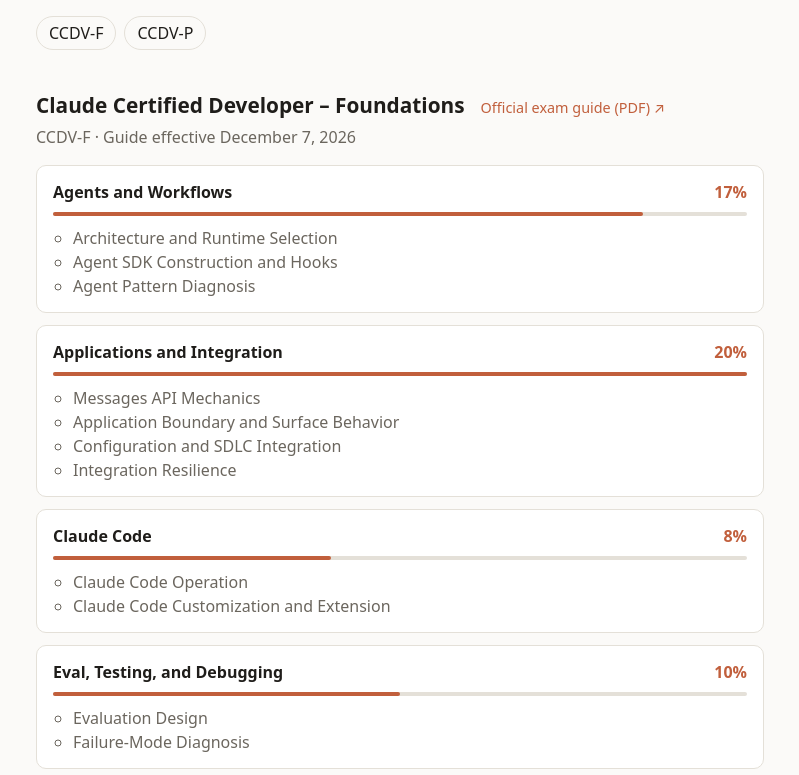
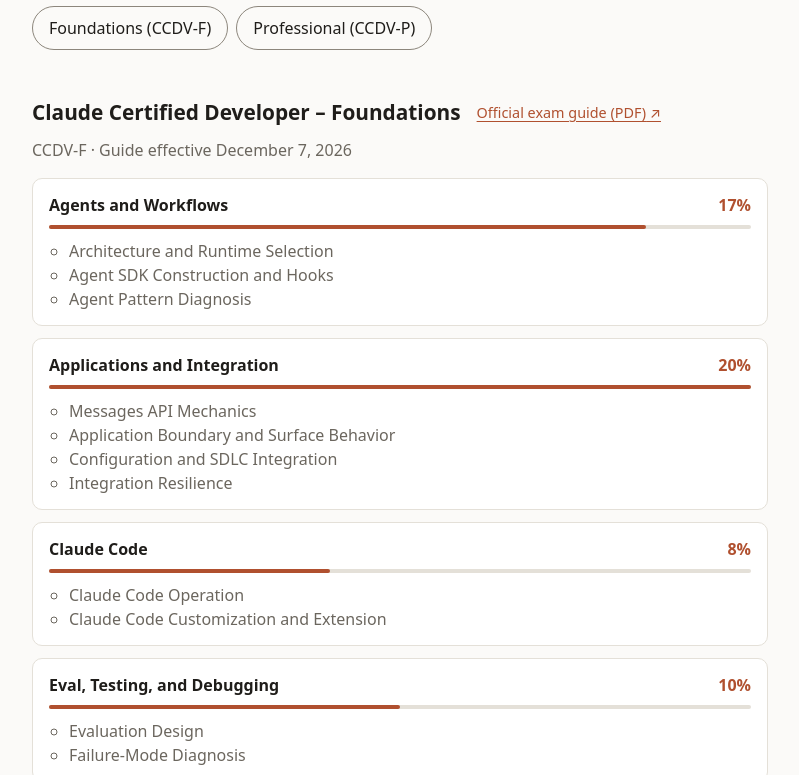
Before and after one commit to Nnouka/anthropic-exams-example, an Astro site: page / in a window 1280 px wide. Shown: the part 106-881 px from the top of the page, without its empty margins (240-1039 px from the left). Built offline with nearby package versions, Linux system fonts and the light colour scheme; Astro itself is replaced by a stand-in of ours.

```diff
--- a/src/data/exams.ts
+++ b/src/data/exams.ts
@@ -5,6 +5,7 @@ export type Domain = { name: string; weight: number; skills: string[] };
 export type Exam = {
   id: string;
   title: string;
+  short: string; // short name for navigation
   code: string;
   effective: string;
   guideUrl: string; // official exam guide PDF, linked from the Partner Academy certifications page
@@ -15,6 +16,7 @@ export const exams: Exam[] = [
   {
     id: 'foundations',
     title: 'Claude Certified Developer – Foundations',
+    short: 'Foundations',
     code: 'CCDV-F',
     effective: 'Guide effective December 7, 2026',
     guideUrl:
@@ -91,6 +93,7 @@ export const exams: Exam[] = [
   {
     id: 'professional',
     title: 'Claude Certified Developer – Professional',
+    short: 'Professional',
     code: 'CCDV-P',
     effective: 'Guide effective November 2026',
     guideUrl:
--- a/src/pages/index.astro
+++ b/src/pages/index.astro
@@ -10,39 +10,47 @@ const build = (process.env.GITHUB_SHA ?? 'local').slice(0, 7);
   <head>
     <meta charset="utf-8" />
     <meta name="viewport" content="width=device-width, initial-scale=1" />
+    <meta name="color-scheme" content="light dark" />
     <title>Claude Developer Exam Topics</title>
     <meta name="description" content="Topics on the Claude Certified Developer Foundations and Professional exams." />
   </head>
   <body>
+    <a class="skip" href="#main">Skip to exam topics</a>
+
     <header>
       <h1>Claude Developer Exam Topics</h1>
       <p class="lede">
         Only the topics: each exam's domains, their weights, and the skills measured.
       </p>
       <nav aria-label="Exams">
-        {exams.map((e) => <a href={`#${e.id}`}>{e.code}</a>)}
+        <ul class="tabs" role="list">
+          {exams.map((e) => (
+            <li><a href={`#${e.id}`}>{e.short} ({e.code})</a></li>
+          ))}
+        </ul>
       </nav>
     </header>
 
-    <main>
+    <main id="main" tabindex="-1">
       {exams.map((exam) => (
         <section id={exam.id} aria-labelledby={`${exam.id}-h`}>
           <div class="exam-head">
             <h2 id={`${exam.id}-h`}>{exam.title}</h2>
             <a class="guide" href={exam.guideUrl} target="_blank" rel="noopener noreferrer">
-              Official exam guide (PDF) <span aria-hidden="true">↗</span>
+              Official exam guide (PDF)<span class="vh"> for {exam.title}, opens in a new tab</span>
+              <span aria-hidden="true">&nbsp;↗</span>
             </a>
           </div>
           <p class="meta">{exam.code} · {exam.effective}</p>
-          <ol class="domains">
+          <ol class="domains" role="list">
             {exam.domains.map((d) => (
               <li>
                 <div class="domain-head">
                   <h3>{d.name}</h3>
-                  <span class="weight">{d.weight}%</span>
+                  <span class="weight"><span class="vh">Exam weight: </span>{d.weight}%</span>
                 </div>
                 <div class="bar" aria-hidden="true"><span style={`width:${d.weight * 5}%`}></span></div>
-                <ul>
+                <ul role="list">
                   {d.skills.map((s) => <li>{s}</li>)}
                 </ul>
               </li>
@@ -64,8 +72,9 @@ const build = (process.env.GITHUB_SHA ?? 'local').slice(0, 7);
     --fg: #1f1d1a;
     --muted: #6b665e;
     --card: #ffffff;
-    --line: #e4e0d8;
-    --accent: #c15f3c;
+    --line: #e4e0d8; /* decorative dividers only */
+    --edge: #8c867c; /* component borders, 3:1 or better */
+    --accent: #b0502f; /* 5:1 on --bg and --card */
     color-scheme: light dark;
   }
   @media (prefers-color-scheme: dark) {
@@ -75,45 +84,97 @@ const build = (process.env.GITHUB_SHA ?? 'local').slice(0, 7);
       --muted: #a39d92;
       --card: #24211e;
       --line: #38342f;
+      --edge: #77716a;
       --accent: #e08a68;
     }
   }
   * { box-sizing: border-box; }
+  html { scroll-padding-top: 1rem; }
   body {
     margin: 0 auto;
-    max-width: 760px;
-    padding: 32px 16px 48px;
+    max-width: 48rem;
+    padding: 2rem 1rem 3rem;
     background: var(--bg);
     color: var(--fg);
-    font: 16px/1.5 system-ui, -apple-system, 'Segoe UI', sans-serif;
+    font: 1rem/1.5 system-ui, -apple-system, 'Segoe UI', sans-serif;
   }
-  h1 { font-size: 1.9rem; margin: 0 0 4px; }
-  h2 { font-size: 1.3rem; margin: 0; }
-  .exam-head { display: flex; flex-wrap: wrap; align-items: baseline; gap: 4px 16px; margin-top: 40px; }
-  .guide { font-size: 0.9rem; color: var(--accent); text-decoration: none; white-space: nowrap; }
-  .guide:hover, .guide:focus-visible { text-decoration: underline; }
-  h3 { font-size: 1rem; margin: 0; }
-  .lede, .meta { color: var(--muted); margin: 4px 0 0; }
-  nav { display: flex; gap: 8px; margin-top: 16px; }
-  nav a {
-    padding: 4px 12px;
-    border: 1px solid var(--line);
+  h1 { font-size: 1.9rem; margin: 0 0 0.25rem; line-height: 1.2; }
+  h2 { font-size: 1.3rem; margin: 0; line-height: 1.3; }
+  h3 { font-size: 1rem; margin: 0; overflow-wrap: anywhere; }
+  .lede, .meta { color: var(--muted); margin: 0.25rem 0 0; }
+
+  /* Visible keyboard focus everywhere (2.4.7), high contrast in both themes. */
+  :focus-visible {
+    outline: 3px solid var(--fg);
+    outline-offset: 3px;
+    border-radius: 4px;
+  }
+  main:focus { outline: none; } /* skip-link target, not interactive */
+
+  .vh {
+    position: absolute;
+    width: 1px;
+    height: 1px;
+    margin: -1px;
+    padding: 0;
+    overflow: hidden;
+    clip: rect(0 0 0 0);
+    white-space: nowrap;
+    border: 0;
+  }
+  .skip {
+    position: absolute;
+    left: 1rem;
+    top: -4rem;
+    z-index: 10;
+    padding: 0.625rem 1rem;
+    background: var(--fg);
+    color: var(--bg);
+    border-radius: 6px;
+  }
+  .skip:focus { top: 0.75rem; }
+
+  .tabs { display: flex; flex-wrap: wrap; gap: 0.5rem; list-style: none; padding: 0; margin: 1rem 0 0; }
+  .tabs a {
+    display: inline-flex;
+    align-items: center;
+    min-height: 2.75rem; /* 44px touch target */
+    padding: 0 1rem;
+    border: 1px solid var(--edge);
     border-radius: 999px;
     color: var(--fg);
     text-decoration: none;
   }
-  nav a:hover, nav a:focus-visible { border-color: var(--accent); color: var(--accent); }
-  .domains { list-style: none; padding: 0; margin: 16px 0 0; display: grid; gap: 12px; }
+  .tabs a:hover { border-color: var(--accent); color: var(--accent); }
+
+  .exam-head { display: flex; flex-wrap: wrap; align-items: center; gap: 0 1rem; margin-top: 2.5rem; }
+  .guide {
+    display: inline-flex;
+    align-items: center;
+    min-height: 2.75rem;
+    font-size: 0.9rem;
+    color: var(--accent);
+    text-decoration: underline;
+    text-underline-offset: 3px;
+  }
+  .guide:hover { text-decoration-thickness: 2px; }
+
+  .domains { list-style: none; padding: 0; margin: 1rem 0 0; display: grid; gap: 0.75rem; }
   .domains > li {
     background: var(--card);
     border: 1px solid var(--line);
     border-radius: 10px;
-    padding: 14px 16px;
+    padding: 0.875rem 1rem;
   }
-  .domain-head { display: flex; justify-content: space-between; gap: 12px; align-items: baseline; }
+  .domain-head { display: flex; justify-content: space-between; gap: 0.75rem; align-items: baseline; }
   .weight { color: var(--accent); font-weight: 600; font-variant-numeric: tabular-nums; }
-  .bar { height: 4px; background: var(--line); border-radius: 2px; margin: 8px 0 10px; }
+  .bar { height: 4px; background: var(--line); border-radius: 2px; margin: 0.5rem 0 0.625rem; }
   .bar span { display: block; height: 100%; background: var(--accent); border-radius: 2px; }
-  .domains ul { margin: 0; padding-left: 20px; color: var(--muted); }
-  footer { margin-top: 40px; color: var(--muted); }
+  .domains ul { margin: 0; padding-left: 1.25rem; color: var(--muted); }
+  footer { margin-top: 2.5rem; color: var(--muted); }
+
+  @media (forced-colors: active) {
+    .bar span { background: Highlight; }
+    .tabs a { border-color: ButtonText; }
+  }
 </style>
```
Also changed, not shown: .github/workflows/deploy.yml.
